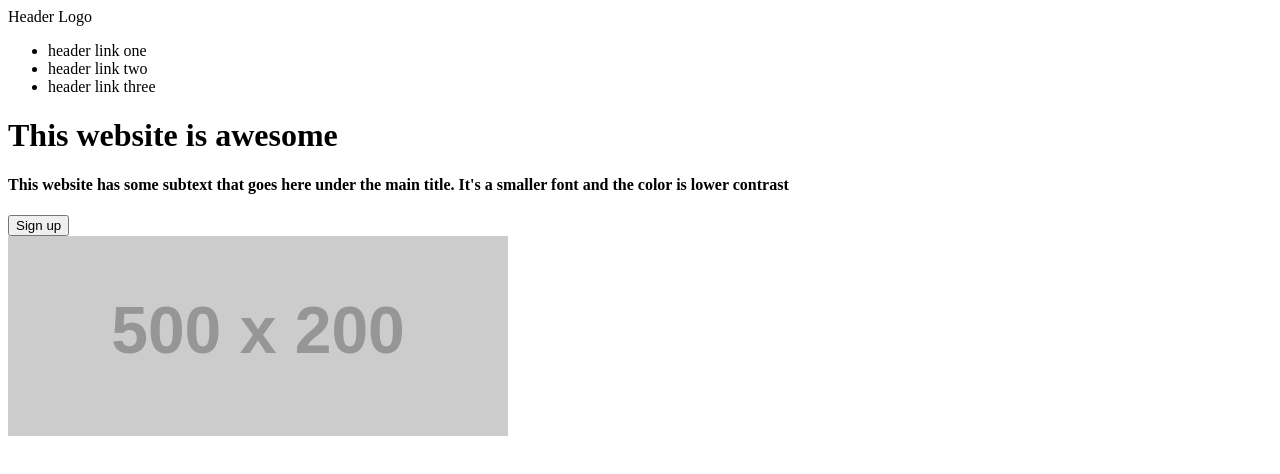
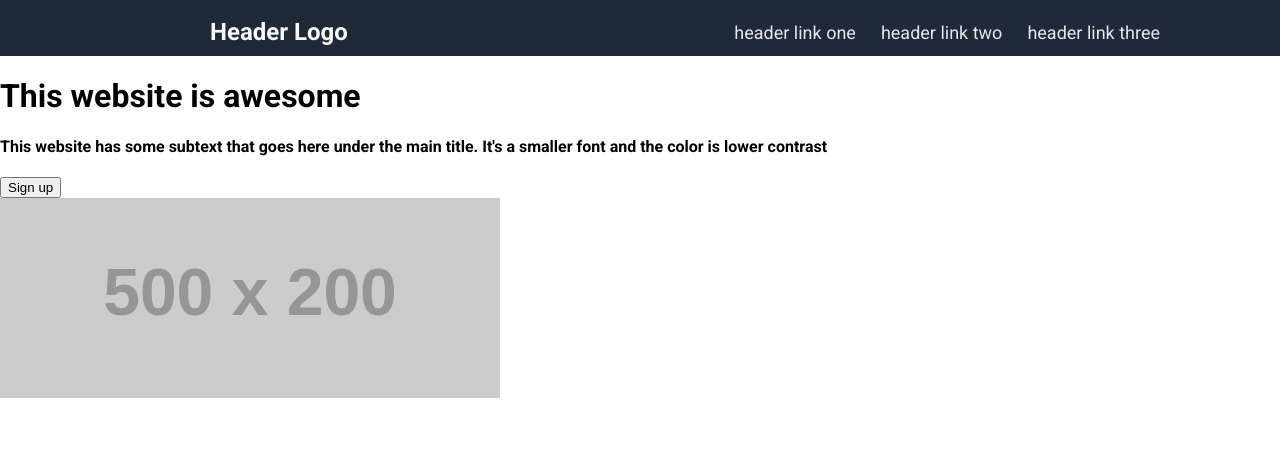
Before and after one commit to Kristina477/landing_page, a plain HTML site: page index.html in a window 1280 px wide. Drawn offline with Linux system fonts and the light colour scheme; placeholder pictures from the web are drawn by us.

Commit message:
style header

```diff
--- a/index.html
+++ b/index.html
@@ -6,15 +6,20 @@
     <meta name="viewport" content="width=device-width, initial-scale=1.0">
     <title>Landing page</title>
     <link rel="stylesheet" href="stylesheet.css">
+    <link rel="preconnect" href="https://fonts.googleapis.com">
+<link rel="preconnect" href="https://fonts.gstatic.com" crossorigin>
+<link rel="preconnect" href="https://fonts.googleapis.com">
+<link rel="preconnect" href="https://fonts.gstatic.com" crossorigin>
+<link href="https://fonts.googleapis.com/css2?family=Roboto:ital,wght@0,400;0,700;1,400&display=swap" rel="stylesheet">
 </head>
 <body>
     <div class="header">
         <div class="logo">Header Logo</div>
         <div class="links">
             <ul>
-                <li><a>header link one</a></li>
-                <li><a>header link two</a></li>
-                <li><a>header link three</a></li>
+                <li><a href="#">header link one</a></li>
+                <li><a href="#">header link two</a></li>
+                <li><a href="#">header link three</a></li>
             </ul>
         </div>
     </div>
--- a/stylesheet.css
+++ b/stylesheet.css
@@ -0,0 +1,32 @@
+body {
+    font-family: 'Roboto', sans-serif;
+    margin: 0;
+    padding: 0;
+}
+
+.header {
+    background-color: #1f2937;
+    display: flex;
+    justify-content: space-between;
+    padding: 18px 120px 10px 210px;
+    align-items: center;
+}
+
+.logo {
+    font-size: 24px;
+    color: #f9faf8;
+    font-weight: 800;
+}
+
+ul {
+    list-style: none;
+    display: flex;
+    gap: 25px;
+    margin: 0;
+}
+
+a {
+    color: #e5e7eb;
+    font-size: 18px;
+    text-decoration: none;
+}
```
